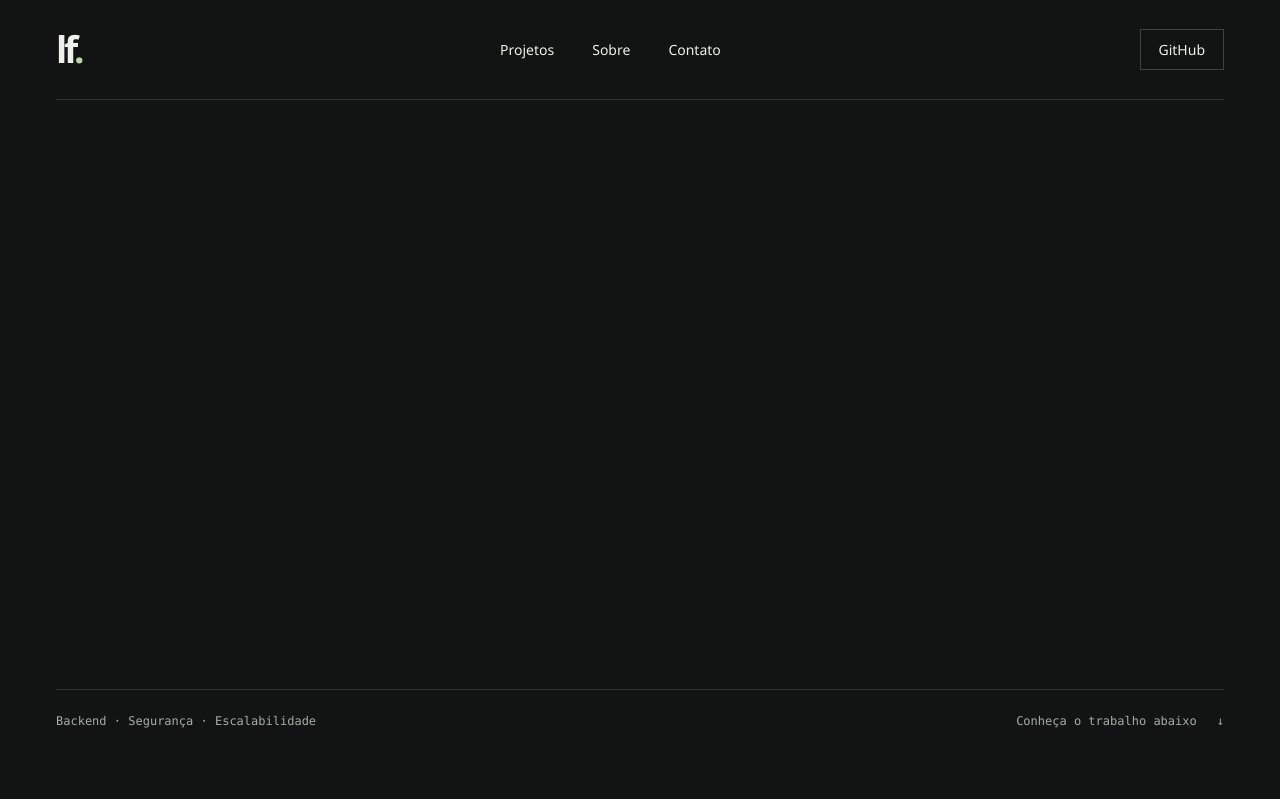
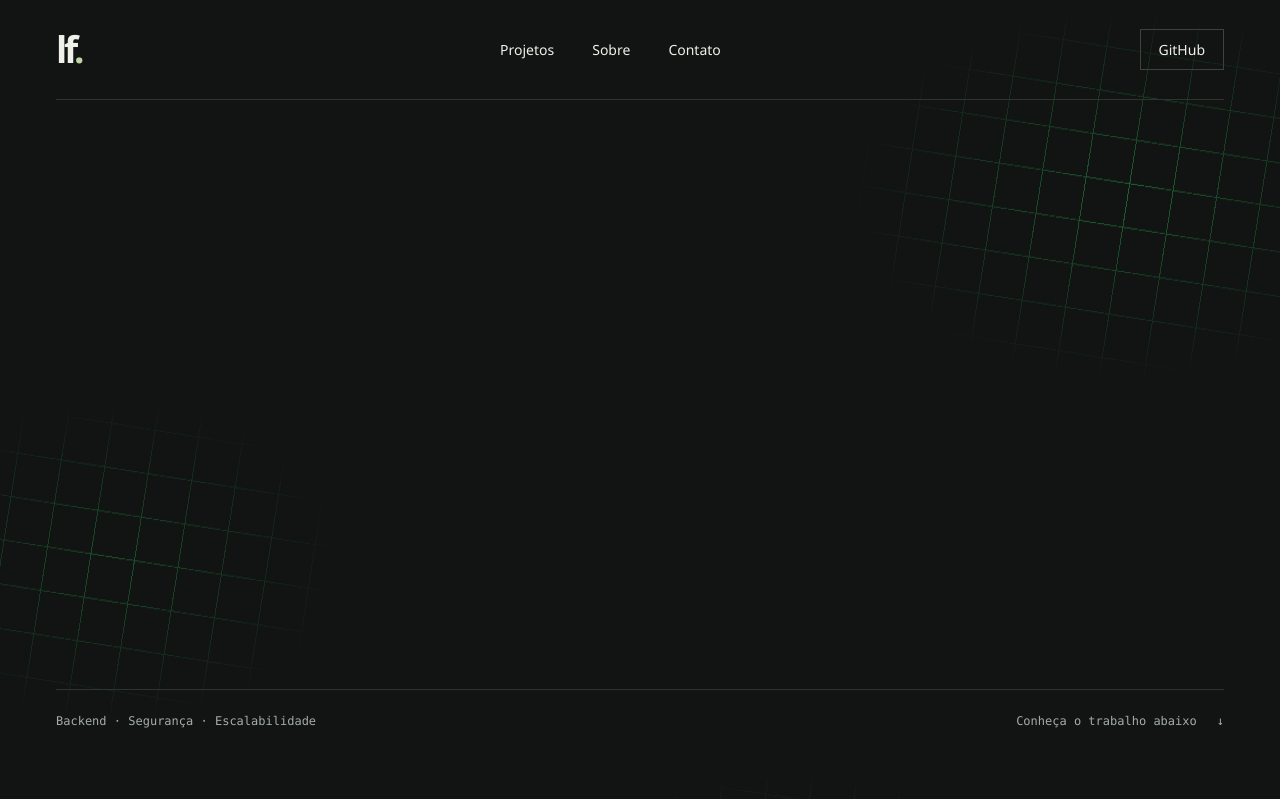
Before and after one commit to liphecodez/liphecodez.github.io, a React (Vite) app: page / in a window 1280 px wide. Shown: the top 799 px of the page. Built offline with nearby package versions, Linux system fonts and the light colour scheme.

Commit message:
feat: add subtle green grid background

```diff
--- a/src/styles.css
+++ b/src/styles.css
@@ -20,10 +20,29 @@ html {
   scroll-padding-top: 35px;
 }
 body {
+  position: relative;
+  isolation: isolate;
+  min-height: 100vh;
   margin: 0;
   min-width: 320px;
   font-size: 16px;
   line-height: 1.65;
+}
+body::before {
+  content: "";
+  position: absolute;
+  inset: 0;
+  z-index: -1;
+  pointer-events: none;
+  background:
+    repeating-linear-gradient(9deg, #35ff73 0 1px, transparent 1px 44px),
+    repeating-linear-gradient(99deg, #35ff73 0 1px, transparent 1px 44px);
+  mask-image:
+    radial-gradient(ellipse clamp(120px, 22vw, 320px) 190px at 88% 18%, #0005, transparent 100%),
+    radial-gradient(ellipse clamp(105px, 18vw, 240px) 165px at 9% 52%, #0004, transparent 100%),
+    radial-gradient(ellipse clamp(110px, 20vw, 270px) 150px at 62% 85%, #0004, transparent 100%);
+  mask-size: 100% 1080px;
+  mask-repeat: repeat-y;
 }
 ::selection {
   background: #bfd5a4;
```
